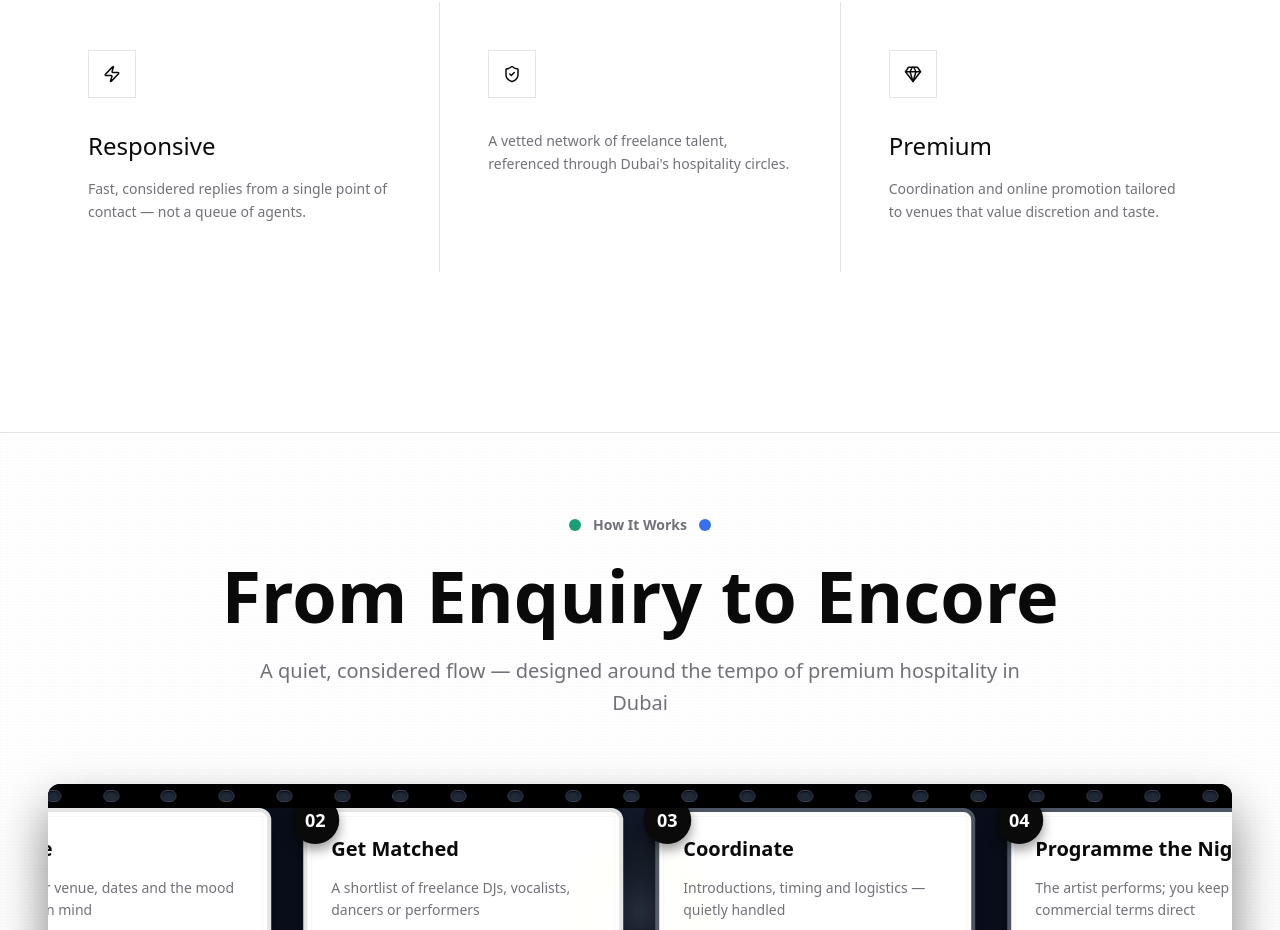
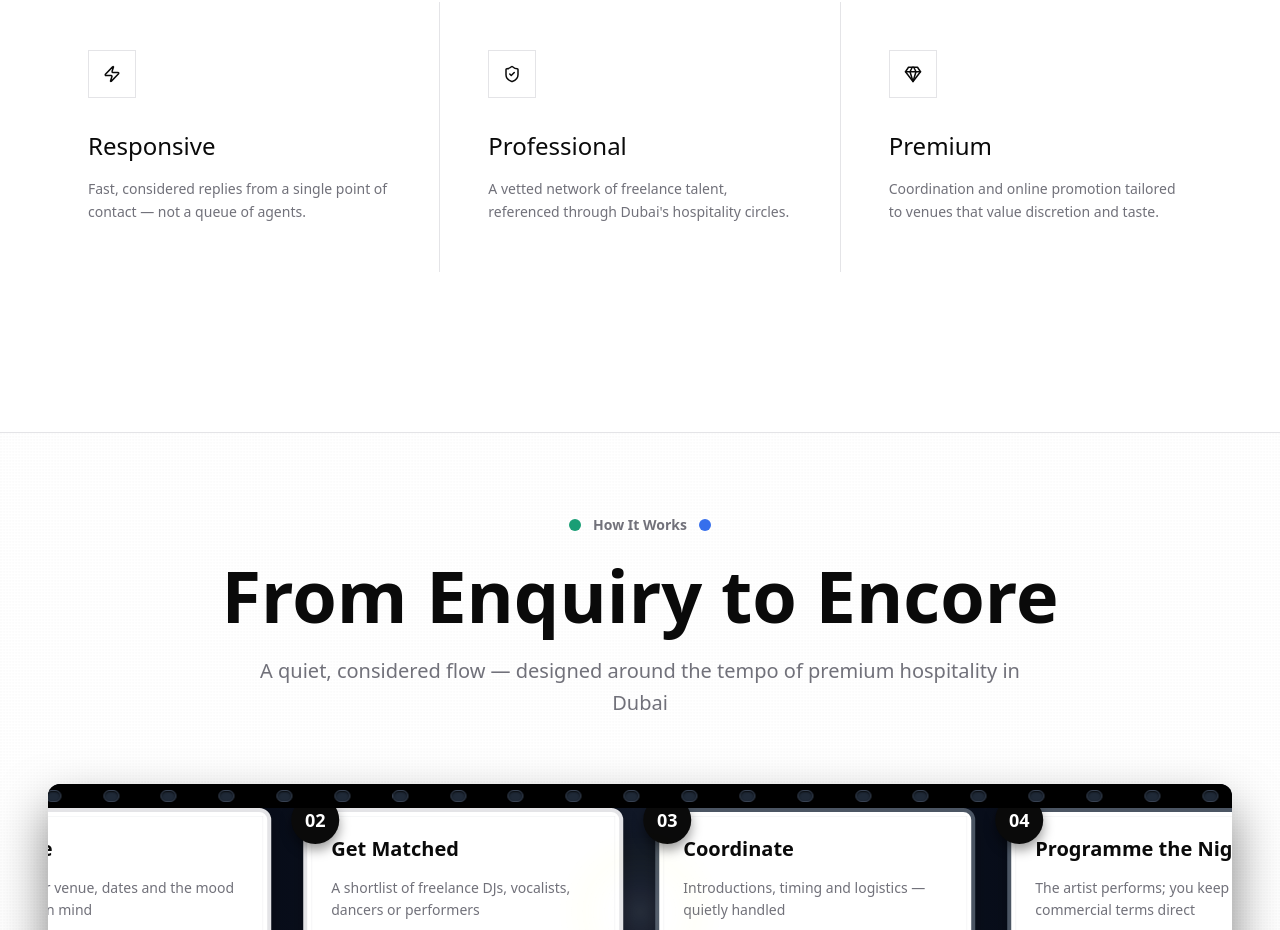
Before and after one commit to snape345/sweet-theme-haven, a React (Vite) app: page / in a window 1280 px wide. Shown: the part 1713-2643 px from the top of the page. Built offline with nearby package versions, Linux system fonts and the light colour scheme; the HTML template or start-up script is replaced by a standard one; a web font is replaced by a local one.

Commit message:
Changes
Co-authored-by: snape345 <154547548+snape345@users.noreply.github.com>

```diff
--- a/src/components/Awards.tsx
+++ b/src/components/Awards.tsx
@@ -10,7 +10,7 @@ const features = [
   },
   {
     icon: <ShieldCheck size={18} />,
-    // title: 'Professional',
+    title: 'Professional',
     copy: "A vetted network of freelance talent, referenced through Dubai's hospitality circles.",
   },
   {
```
